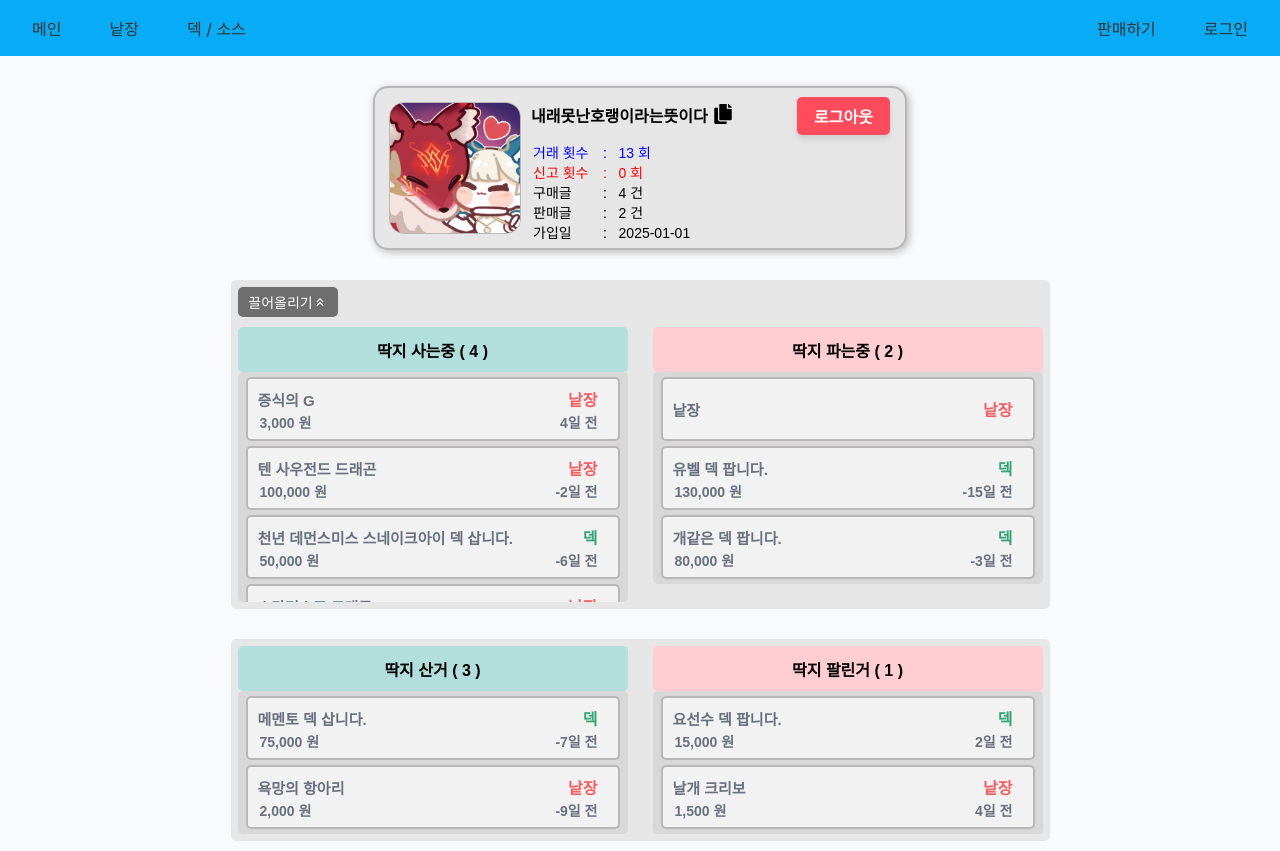
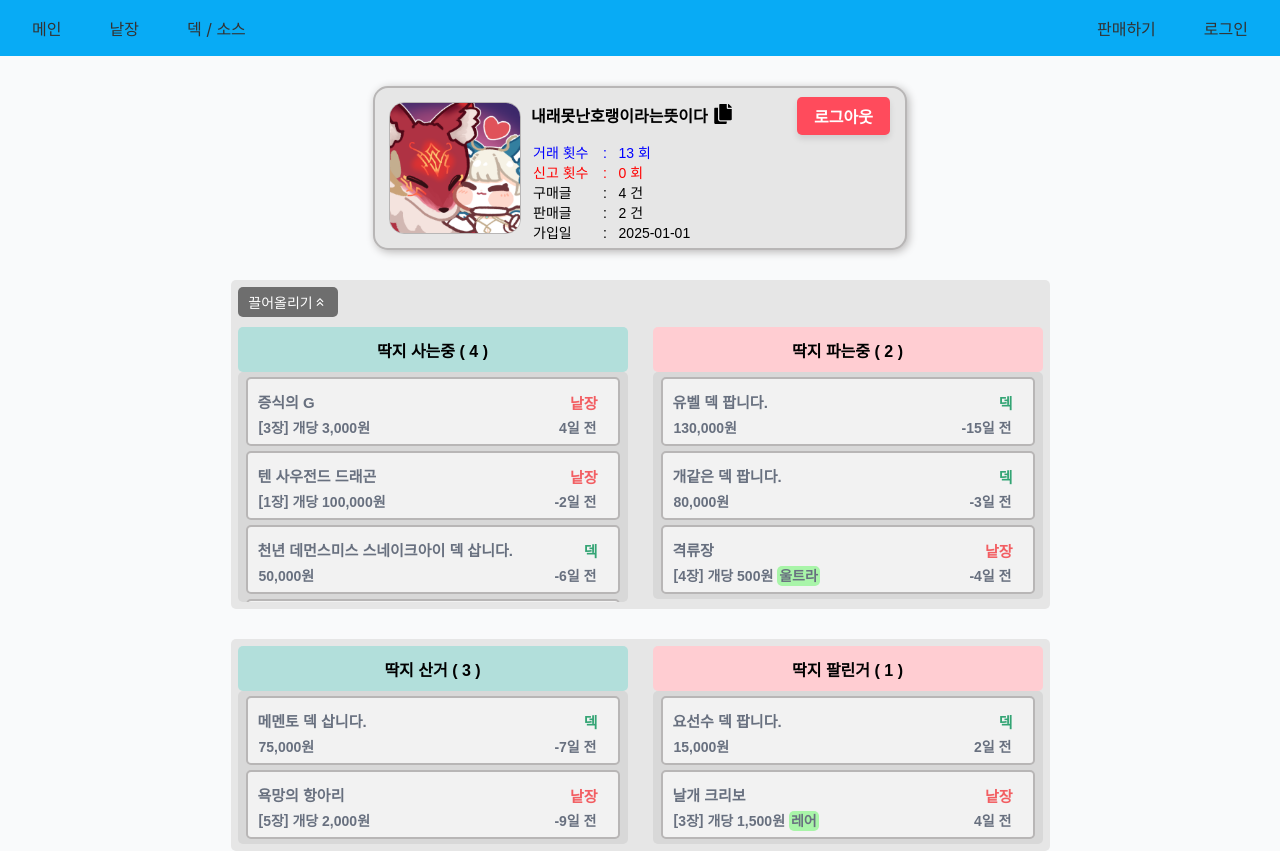
Before and after one commit to dlrdyd97/yuddack.gg_front, a React (Create React App) app: page /mypage/profile in a window 1280 px wide. Shown: the top 851 px of the page. Built offline with nearby package versions, Linux system fonts and the light colour scheme.

Commit message:
feat: Mypage modification

```diff
--- a/src/pages/mypage/GetUserInfo.js
+++ b/src/pages/mypage/GetUserInfo.js
@@ -15,80 +15,92 @@ const GetUserInfo = {
     // title: 덱 판매 제목 or 낱장 카드명
     // content: 덱판매 글 내용
     // optiong: 'deck' or 'single'
+    // quantity: if deck == 1 else 낱장은 낱장 개수
     // trade_type: 'purchase' or 'sale'
     // status: 'in_progress' or 'completed'
     // rarity: 'anything' or 'normal' or 'normal_rare' or 'super_rare' or 'ultra_rare' or
     //         'ultimate_rare' or 'secret_rare' or 'holographic_rare' or ...
     // date: "xxxx-xx-xx"
+    // comment: "추가설명"
     {
       id: 1,
       title: "증식의 G",
       content: "",
       option: "single",
+      quantity: 3,
       trade_type: "purchase",
       status: "in_progress",
-      rarity: "anything",
+      rarity: "상관없음",
       price: 3000,
       date: "2025-01-01",
+      comment: "",
     },
     {
       id: 2,
       title: "텐 사우전드 드래곤",
       content: "",
       option: "single",
+      quantity: 1,
       trade_type: "purchase",
       status: "in_progress",
       rarity: "",
       price: 100000,
       date: "2025-01-07",
+      comment: "",
     },
     {
       id: 3,
       title: "천년 데먼스미스 스네이크아이 덱 삽니다.",
       content: "",
       option: "deck",
+      quantity: 1,
       trade_type: "purchase",
       status: "in_progress",
       rarity: "",
       price: 50000,
       date: "2025-01-11",
+      comment: "",
     },
     {
       id: 4,
       title: "스타더스트 드래곤",
       content: "",
       option: "single",
+      quantity: 2,
       trade_type: "purchase",
       status: "in_progress",
       rarity: "",
       price: 20000,
       date: "2025-01-12",
+      comment: "",
     },
     {
       id: 5,
       title: "유벨 덱 팝니다.",
       content: "",
       option: "deck",
+      quantity: 1,
       trade_type: "sale",
       status: "in_progress",
       rarity: "",
       price: 130000,
       date: "2025-01-20",
+      comment: "",
       deck_list: [
         {
           id: 1,
           card_name: "증식의 G",
-          rarity: "rare",
+          rarity: "레어",
         },
         {
           id: 2,
           card_name: "증식의 G",
-          rarity: "normal",
+          rarity: "노말",
         },
         {
           id: 3,
           card_name: "증식의 G",
-          rarity: "ultra",
+          rarity: "울트라",
         },
       ],
     },
@@ -97,66 +109,78 @@ const GetUserInfo = {
       title: "개같은 덱 팝니다.",
       content: "",
       option: "deck",
+      quantity: 1,
       trade_type: "sale",
       status: "in_progress",
       rarity: "",
       price: 80000,
       date: "2025-01-08",
+      comment: "",
     },
     {
       id: 7,
       title: "메멘토 덱 삽니다.",
       content: "",
       option: "deck",
+      quantity: 1,
       trade_type: "purchase",
       status: "completed",
       rarity: "",
       price: 75000,
       date: "2025-01-12",
+      comment: "",
     },
     {
       id: 8,
       title: "욕망의 항아리",
       content: "",
       option: "single",
+      quantity: 5,
       trade_type: "purchase",
       status: "completed",
       rarity: "",
       price: 2000,
       date: "2025-01-14",
+      comment: "",
     },
     {
       id: 9,
       title: "요선수 덱 팝니다.",
       content: "",
       option: "deck",
+      quantity: 1,
       trade_type: "sale",
       status: "completed",
       rarity: "",
       price: 15000,
       date: "2025-01-03",
+      comment: "",
     },
     {
       id: 10,
       title: "격류장",
       content: "",
       option: "single",
+      quantity: 4,
       trade_type: "sale",
       status: "in_progress",
-      rarity: "ultra",
+      rarity: "울트라",
       price: 500,
       date: "2025-01-09",
+      comment: "",
     },
     {
       id: 11,
       title: "날개 크리보",
       content: "",
       option: "single",
+      quantity: 3,
       trade_type: "sale",
       status: "completed",
-      rarity: "rare",
+      rarity: "레어",
       price: 1500,
       date: "2025-01-01",
+      comment: "",
     },
   ],
 };
--- a/src/pages/mypage/MyTrade.js
+++ b/src/pages/mypage/MyTrade.js
@@ -13,29 +13,47 @@ const Mytrade = ({ trade, userInfo, setUserInfo }) => {
   return (
     <>
       <div className="trade-box">
-        {trade === "bundle" ? (
         <>
-            <div className="trade-title-bundle">낱장</div>
-            <div className="trade-option-bundle">
-              <div className="trade-option-single-bundle">낱장</div>
+          {trade.option === "single" ? (
+            <>
+              <div className="trade-top">{trade.title}</div>
+              <div className="trade-bottom">
+                {/* 특수문자 '[ ]' 가 문자보다 아래 출력되는 현상이 있어서 style 추가 */}
+                <span className="trade-special-char">[</span>
+                <span>{trade.quantity}장</span>
+                <span className="trade-special-char">]&nbsp;</span>
+                <span>
+                  개당 {new Intl.NumberFormat("ko-KR").format(trade.price)}
+                  원&nbsp;
+                </span>
+                {trade.rarity === "" || trade.rarity === "상관없음" ? (
+                  <></>
+                ) : (
+                  <>
+                    <span className="trade-extraOptions">{trade.rarity}</span>
+                  </>
+                )}
+              </div>
+              <div className="trade-option">
+                <div className="trade-option-single">낱장</div>
               </div>
             </>
           ) : (
             <>
-            <div className="trade-title">{trade.title}</div>
-            <div className="trade-price">
-              {new Intl.NumberFormat("ko-KR").format(trade.price)} 원
+              <div className="trade-top">{trade.title}</div>
+              <div className="trade-bottom">
+                <span>
+                  {new Intl.NumberFormat("ko-KR").format(trade.price)}원
+                </span>
               </div>
               <div className="trade-option">
-              {trade.option === "single" ? (
-                <div className="trade-option-single">낱장</div>
-              ) : (
                 <div className="trade-option-deck">덱</div>
+              </div>
+            </>
           )}
-            </div>
+
           <div className="trade-date">{getDaysAgo(trade.date)}일 전</div>
         </>
-        )}
       </div>
     </>
   );
--- a/src/pages/mypage/Profile.js
+++ b/src/pages/mypage/Profile.js
@@ -52,30 +52,12 @@ const Profile = () => {
               count={userInfo.sale_posts}
             />
             <div className="scroll-box">
-              {/* 낱장 판매중 */}
-              {userInfo.trade.filter(
-                (tradeItem) =>
-                  tradeItem.trade_type === "sale" &&
-                  tradeItem.option === "single" &&
-                  tradeItem.status === "in_progress"
-              ).length !== 0 ? ( // 판매중인 낱장 카드가 있으면
-                <>
-                  <MyTrade
-                    trade={"bundle"}
-                    userInfo={userInfo}
-                    setUserInfo={setUserInfo}
-                  />
-                </>
-              ) : (
-                <></>
-              )}
               {/* 덱 판매중 */}
               {userInfo.trade
                 .filter(
                   (tradeItem) =>
-                    tradeItem.trade_type === "sale" && // 판매
-                    tradeItem.status === "in_progress" && // 판매중
-                    tradeItem.option !== "single" // 낱장이 아닌 판매카드  ( 낱장,묶어팔기는 상단 고정 )
+                    tradeItem.trade_type === "sale" &&
+                    tradeItem.status === "in_progress"
                 )
                 .map((tradeItem) => (
                   <MyTrade
--- a/src/styles/components/profile/MyTrade.css
+++ b/src/styles/components/profile/MyTrade.css
@@ -3,7 +3,7 @@
     align-items: center;
 
     width: 370px;
-    height: 60px;
+    height: 65px;
     border: 2px solid #b8b6b6;
     border-radius: 5px;
     background-color: #F2F2F2;
@@ -23,60 +23,53 @@
     border-color: #A1A1A1;     /* 호버 시 테두리 색 변경 */
 }
 
-.trade-title-bundle{
-    width: 300px;
+.trade-top{
+    max-width: 300px;
     text-align: left;
-    display: -webkit-box;
-    -webkit-box-orient: vertical; /* 세로로 정렬 */
-    -webkit-line-clamp: 1;        /* 1줄까지만 보여주고, 나머지는 ...으로 숨김 */
-    overflow: hidden;             /* 넘치는 텍스트 숨김 */
-    text-overflow: ellipsis;      /* ...으로 표시 */
-
-    font-size: 15px;
-    margin-left: 10px;
-}
-
-.trade-title{
-    width: 300px;
-    text-align: left;
-    display: -webkit-box;
-    -webkit-box-orient: vertical; /* 세로로 정렬 */
-    -webkit-line-clamp: 1;        /* 1줄까지만 보여주고, 나머지는 ...으로 숨김 */
-    overflow: hidden;             /* 넘치는 텍스트 숨김 */
-    text-overflow: ellipsis;      /* ...으로 표시 */
+    white-space: nowrap; /* 한 줄로 표시 */
+    overflow: hidden;    /* 넘친 텍스트 숨기기 */
+    text-overflow: ellipsis; /* 초과 텍스트를 ...으로 표시 */
 
     font-size: 15px;
     margin-bottom: 20px;
     margin-left: 10px;
 }
 
+.trade-bottom{
+    position: absolute;
+    left: 11px;
+    top: 38px;
+    font-size: 14px;
+}
+
+.trade-quantity{
+    width: auto;
+    /* background-color: aquamarine; */
+    font-size: 15px;
+    /* margin-bottom: 20px; */
+    /* margin-left: 10px; */
+
+}
+
 .trade-price{
-    position: absolute;
+    /* position: absolute; */
     text-align: left;
-    left: 12px;
-    top: 33px;
+    /* left: 11px; */
+    /* top: 38px; */
     font-size: 14px;
 }
 
 .trade-option{
-    width: 40px;
-    margin-bottom: 20px;
-    text-align: right;
+    position: absolute;
+    width: auto;
+    right: 20px;
+    top: 13px;
+
     font-weight: 600;
+    font-size: 15px;
 }
 
 .trade-option-single{
-    color: rgb(242, 94, 98);
-}
-
-.trade-option-bundle{
-    width: 40px;
-    /* margin-bottom: 20px; */
-    text-align: right;
-    font-weight: 600;
-}
-
-.trade-option-single-bundle{
     color: rgb(242, 94, 98);
 }
 
@@ -86,8 +79,17 @@
 
 .trade-date{
     position: absolute;
-    right: 20px;
-    top: 33px;
+    right: 21px;
+    top: 38px;
     font-size: 14px;
-    /* background-color: aquamarine; */
 }
+
+.trade-special-char {
+    vertical-align: 1px; /* 원하는 값으로 조절 */
+}
+
+.trade-extraOptions{
+    background-color: #A9F5A9;
+    padding: 2px;
+    border-radius: 5px;
+}
```
Lines whose indentation alone changed are shown as unchanged.
